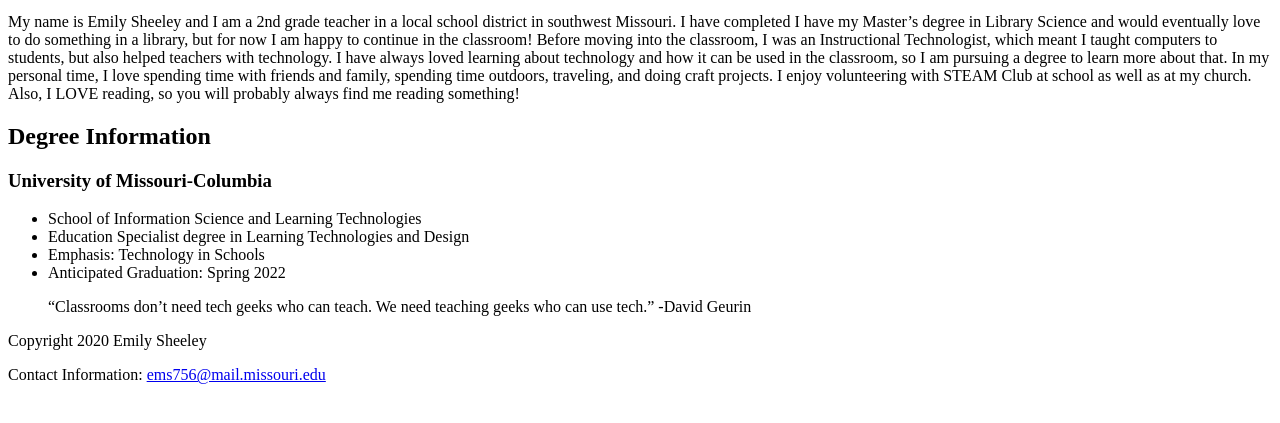
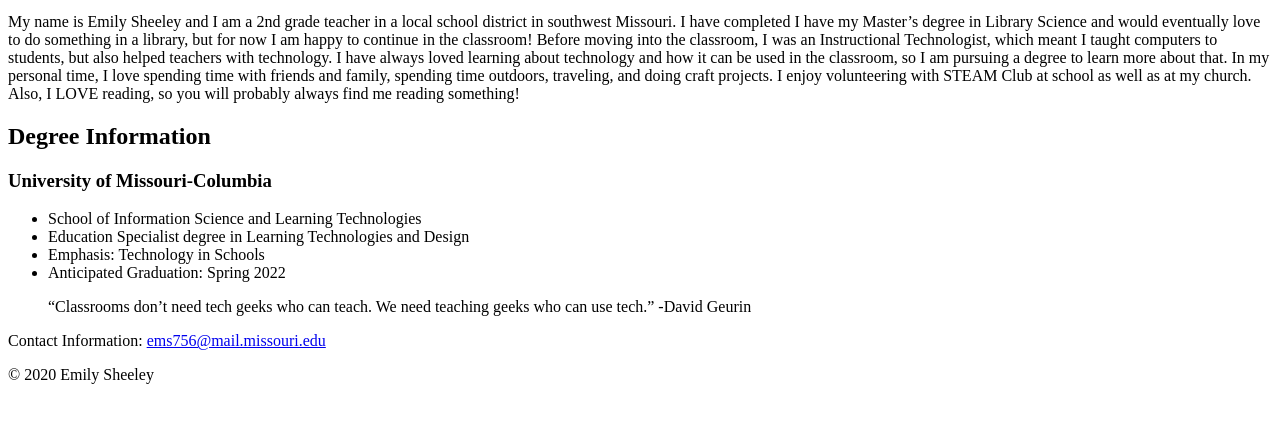
Before and after one commit to ems756/ems756.github.io, a plain HTML site: page islt_7310/index.html in a window 1280 px wide. Shown: the part 101-524 px from the top of the page. Drawn offline with Linux system fonts and the light colour scheme.

Commit message:
Add files via upload

```diff
--- a/islt_7310/index.html
+++ b/islt_7310/index.html
@@ -19,7 +19,7 @@
             </ul>
         <blockquote>“Classrooms don’t need tech geeks who can teach. We need teaching geeks who can use tech.” -David Geurin</blockquote>
 
-        <footer><p>Copyright 2020 Emily Sheeley</p><p>Contact Information: <a href="mailto:ems756@mail.missouri.edu">ems756@mail.missouri.edu</a></p></footer>
+        <footer><p>Contact Information: <a href="mailto:ems756@mail.missouri.edu">ems756@mail.missouri.edu</a></p><p>&copy; 2020 Emily Sheeley</p></footer>
 
     </body>
 </html>
```
